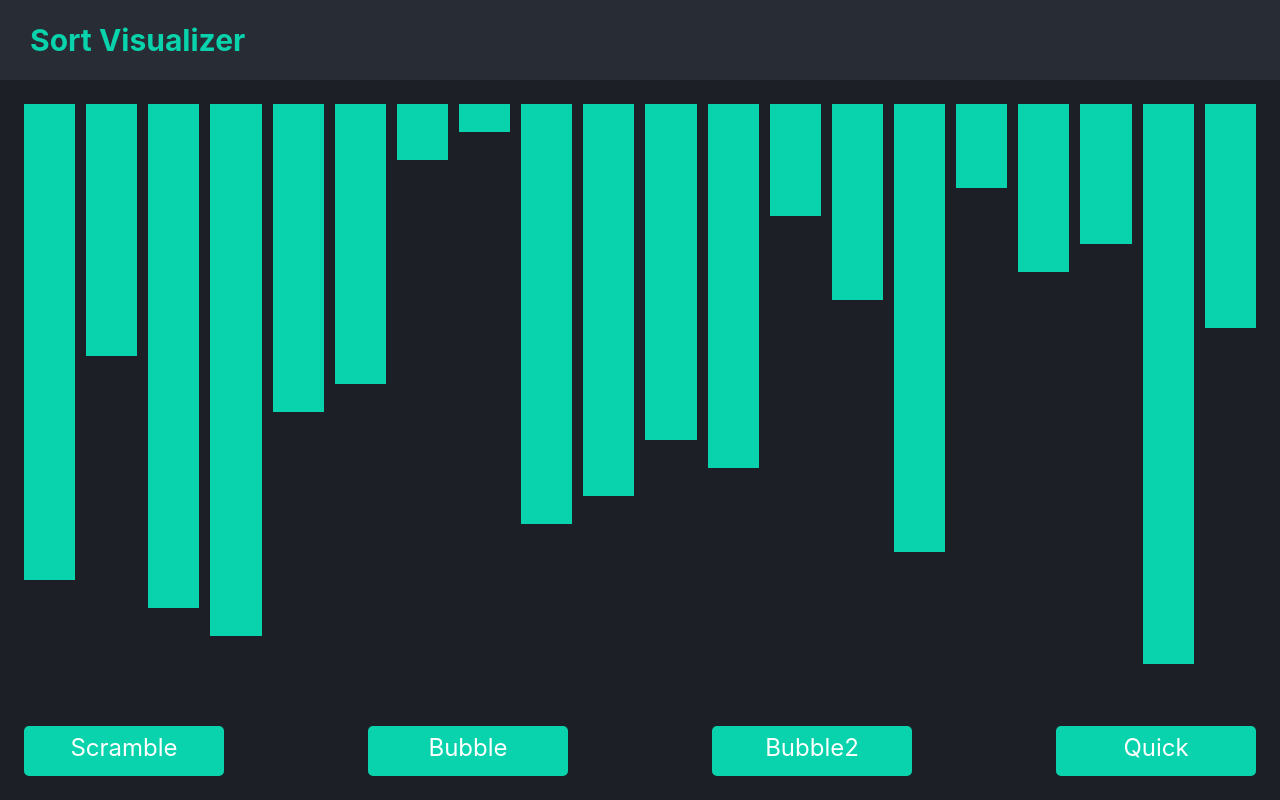
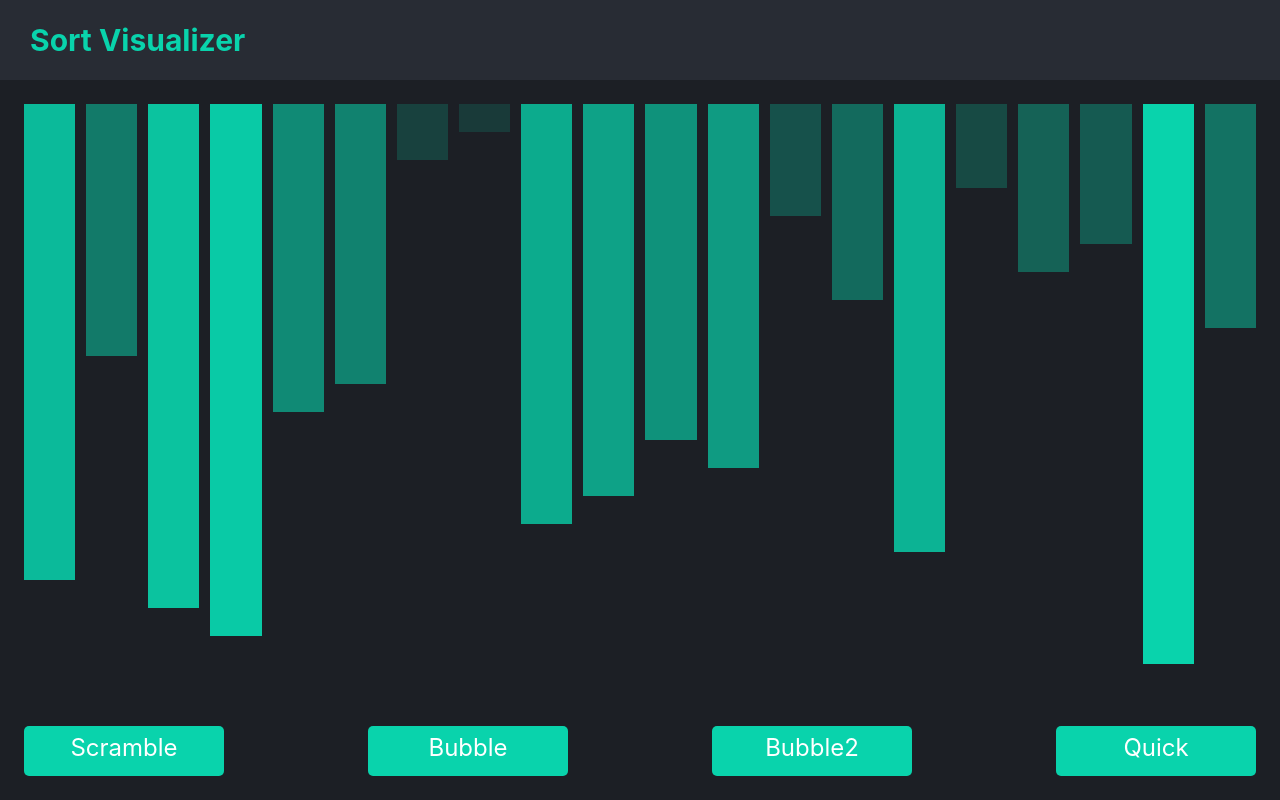
Before and after one commit to andremov/sort-visualizer-project, a React (Create React App) app in the folder sortvisualizer/: page / in a window 1280 px wide. Built offline with nearby package versions, Linux system fonts and the light colour scheme.

Commit message:
added a get color function

```diff
--- a/sortvisualizer/src/App.scss
+++ b/sortvisualizer/src/App.scss
@@ -50,20 +50,20 @@ body {
       width: 04vw;
 
       .value {
-        background-color: #09d3ac;
+       background-color: #09d3ac;
 
         &.selected {
           &.one {
-            background-color: #FFF;
+            background-color: #FFF !important;
           }
           &.two {
-            background-color: #F55;
+            background-color: #F55 !important;;
           }
           &.three {
-            background-color: #5F5;
+            background-color: #5F5 !important;;
           }
           &.four {
-            background-color: #55F;
+            background-color: #55F !important;;
           }
         }
 
--- a/sortvisualizer/src/Visualizer.js
+++ b/sortvisualizer/src/Visualizer.js
@@ -59,8 +59,14 @@ export class Visualizer extends Component {
 
         this.setState({array});
         this.handleEvent = this.handleEvent.bind(this);
-        setInterval(this.update,10);
+        setInterval(this.update,100);
     }
+
+    getColor = (value, max) => {
+        let p = ((value/max)*.9)+.1;
+        let v = 'rgba(9,211,172,'+p+')';
+        return v;
+    };
 
     scrambleIterative = (array) => {
         for (let i = 0; i < array.length; i++) {
@@ -350,12 +356,6 @@ export class Visualizer extends Component {
         }
     };
 
-    /* This function takes last element as pivot, places
-    the pivot element at its correct position in sorted
-    array, and places all smaller (smaller than pivot)
-    to left of pivot and all greater elements to right
-    of pivot */
-
     partition = (array, data) => {
         // pivot (Element to be placed at right position)
         let high = 0;
@@ -389,7 +389,7 @@ export class Visualizer extends Component {
                 <div className='graph'>
                     {array.map(item => {return(
                         <div key={item.value} className='bar'>
-                            <div style={{height: ((item.value/array.length)*90)+'%' }} className={'value '+(item.selected > 0?'selected '+styles[item.selected]:'')}>
+                            <div style={{height: ((item.value/array.length)*90)+'%', backgroundColor: this.getColor(item.value,array.length) }} className={'value '+(item.selected > 0?'selected '+styles[item.selected]:'')}>
                             </div>
                         </div>
                     )})}
```
